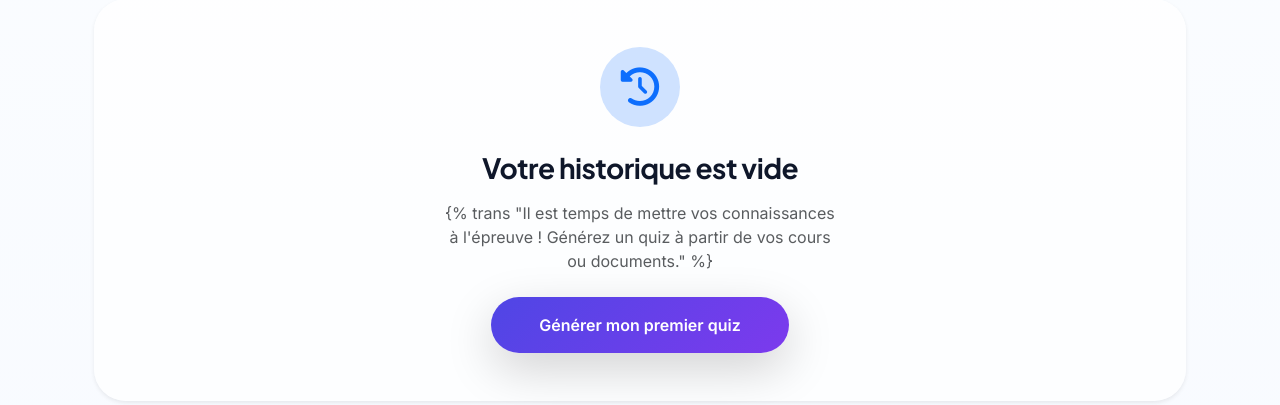
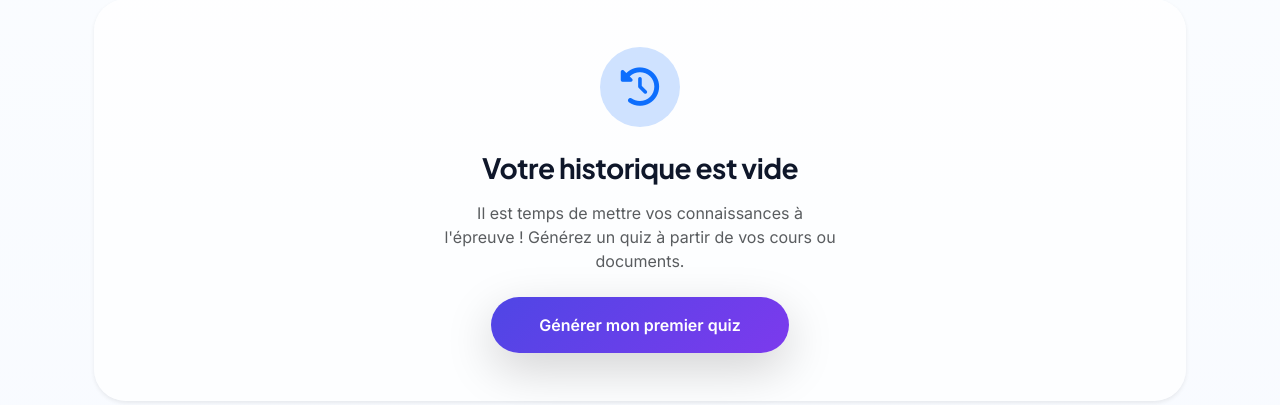
Before and after one commit to python-groupe-6/Groupe-6, a Django app: page /quiz/history/ in a window 1280 px wide. Shown: the part 300-705 px from the top of the page. Run offline with Django 5.2, Linux system fonts and the light colour scheme; the visitor is signed in with stand-in values (Sample User, id 1); data that the repository does not hold is empty; some libraries are stand-ins or nearby versions.

Commit message:
Modification sur la page Historique

```diff
--- a/quiz/templates/quiz/quiz_history.html
+++ b/quiz/templates/quiz/quiz_history.html
@@ -1,18 +1,18 @@
 {% extends 'base.html' %}
-{% load i18n static %}
+{% load static %}
 
-{% block title %}{% trans "Historique des Quiz" %} - EduQuiz AI{% endblock %}
+{% block title %}Historique des Quiz - EduQuiz AI{% endblock %}
 
 {% block content %}
 <div class="container py-5 animate-fade-in">
     <!-- Header Section -->
     <div class="d-flex flex-column flex-md-row justify-content-between align-items-md-center gap-4 mb-5">
         <div>
-            <h1 class="brand-font mb-2">{% trans "Historique" %}</h1>
-            <p class="text-muted">{% trans "Suivez vos progrès et analysez vos performances." %}</p>
+            <h1 class="brand-font mb-2">Historique</h1>
+            <p class="text-muted">Suivez vos progrès et analysez vos performances.</p>
         </div>
         <a href="{% url 'quiz:quiz_setup' %}" class="btn-primary-custom text-decoration-none shadow-sm">
-            <i class="fas fa-plus me-2"></i>{% trans "Nouveau Quiz" %}
+            <i class="fas fa-plus me-2"></i>Nouveau Quiz
         </a>
     </div>
 
@@ -25,7 +25,7 @@
                     <i class="fas fa-check-circle"></i>
                 </div>
                 <h3 class="fw-bold mb-1">{{ total_quizzes }}</h3>
-                <p class="text-muted small mb-0">{% trans "Quiz Terminés" %}</p>
+                <p class="text-muted small mb-0">Quiz Terminés</p>
             </div>
         </div>
         <div class="col-6 col-md-3">
@@ -34,7 +34,7 @@
                     <i class="fas fa-star"></i>
                 </div>
                 <h3 class="fw-bold mb-1">{{ best_score }}</h3>
-                <p class="text-muted small mb-0">{% trans "Meilleur Score" %}</p>
+                <p class="text-muted small mb-0">Meilleur Score</p>
             </div>
         </div>
         <div class="col-6 col-md-3">
@@ -43,7 +43,7 @@
                     <i class="fas fa-chart-line"></i>
                 </div>
                 <h3 class="fw-bold mb-1">{{ avg_score }}</h3>
-                <p class="text-muted small mb-0">{% trans "Moyenne" %}</p>
+                <p class="text-muted small mb-0">Moyenne</p>
             </div>
         </div>
         <div class="col-6 col-md-3">
@@ -53,13 +53,10 @@
                 </div>
                 <h3 class="fw-bold mb-1">
                     {% if total_quizzes > 0 %}
-                    {% if avg_score >= 8 %}{% trans "B" %}{% elif avg_score >= 5 %}{% trans "C" %}{% else %}{% trans "D"
-                    %}{% endif %}
-                    {% else %}
-                    -
-                    {% endif %}
+                    {% if avg_score >= 8 %}A{% elif avg_score >= 5 %}C{% else %}D{% endif %}
+                    {% else %}-{% endif %}
                 </h3>
-                <p class="text-muted small mb-0">{% trans "Niveau" %}</p>
+                <p class="text-muted small mb-0">Niveau</p>
             </div>
         </div>
     </div>
@@ -71,8 +68,13 @@
             <div class="card history-card border-0 rounded-4 h-100 shadow-sm transition-hover">
                 <div class="card-body p-4">
                     <div class="d-flex justify-content-between align-items-start mb-3">
-                        <div
-                            class="score-badge p-2 px-3 rounded-pill {% if item.score >= 4 %}excellent{% elif item.score >= 3 %}good{% else %}retry{% endif %}">
+                        {% if item.score >= 4 %}
+                        <div class="score-badge p-2 px-3 rounded-pill excellent">
+                            {% elif item.score >= 3 %}
+                            <div class="score-badge p-2 px-3 rounded-pill good">
+                                {% else %}
+                                <div class="score-badge p-2 px-3 rounded-pill retry">
+                                    {% endif %}
                                     <span class="fw-bold">{{ item.score }}</span>
                                     <span class="opacity-50 mx-1">/</span>
                                     <span>{{ item.total_questions }}</span>
@@ -83,8 +85,11 @@
                                 </div>
                             </div>
 
-                    <h5 class="fw-bold mb-3">{% if item.quiz %}{{ item.quiz.title }}{% else %}{% trans "Quiz sur
-                        Document" %}{% endif %}</h5>
+                            {% if item.quiz %}
+                            <h5 class="fw-bold mb-3">{{ item.quiz.title }}</h5>
+                            {% else %}
+                            <h5 class="fw-bold mb-3">Quiz sur Document</h5>
+                            {% endif %}
 
                             <div class="metadata-row d-flex flex-wrap gap-3 mb-4">
                                 <div class="meta-item">
@@ -100,38 +105,32 @@
                             <div class="progress-container mb-4">
                                 {% widthratio item.score item.total_questions 100 as score_pct %}
                                 <div class="progress mb-2" style="height: 8px; border-radius: 10px;">
-                            <div class="progress-bar rounded-pill progress-dynamic {% if item.score >= 4 %}bg-success{% elif item.score >= 3 %}bg-primary{% else %}bg-warning{% endif %}"
+                                    {% if item.score >= 4 %}
+                                    <div class="progress-bar rounded-pill progress-dynamic bg-success"
                                         role="progressbar" data-width="{{ score_pct }}"></div>
+                                    {% elif item.score >= 3 %}
+                                    <div class="progress-bar rounded-pill progress-dynamic bg-primary"
+                                        role="progressbar" data-width="{{ score_pct }}"></div>
+                                    {% else %}
+                                    <div class="progress-bar rounded-pill progress-dynamic bg-warning"
+                                        role="progressbar" data-width="{{ score_pct }}"></div>
+                                    {% endif %}
                                 </div>
                                 <div class="d-flex justify-content-between small text-muted">
-                            <span>{% trans "Progression" %}</span>
+                                    <span>Progression</span>
                                     <span>{{ score_pct }}%</span>
                                 </div>
                             </div>
 
-                    <!-- Details Placeholder with better design -->
                             <div class="mt-auto">
                                 <button class="btn btn-light-custom w-100 rounded-pill py-2 small fw-medium" disabled>
-                            <i class="fas fa-info-circle me-1"></i> {% trans "Analyse bientôt disponible" %}
+                                    <i class="fas fa-info-circle me-1"></i> Analyse bientôt disponible
                                 </button>
                             </div>
                         </div>
                     </div>
                 </div>
                 {% endfor %}
-    </div>
-
-    <!-- Hidden data for JavaScript -->
-    <div id="historyDataContainer" style="display: none;" data-history='[
-            {% for item in history|dictsort:"completed_at" %}
-            {
-                "date": "{{ item.completed_at|date:"d/m" }}",
-                "score": {{ item.score }},
-                "total": {{ item.total_questions }},
-                "percent": {% widthratio item.score item.total_questions 100 %}
-            }{% if not forloop.last %},{% endif %}
-            {% endfor %}
-         ]'>
             </div>
 
             {% else %}
@@ -142,20 +141,20 @@
                         <i class="fas fa-history fa-2x"></i>
                     </div>
                 </div>
-        <h3 class="fw-bold mb-3">{% trans "Votre historique est vide" %}</h3>
+                <h3 class="fw-bold mb-3">Votre historique est vide</h3>
                 <p class="text-muted mb-4 mx-auto" style="max-width: 400px;">
-            {% trans "Il est temps de mettre vos connaissances à l'épreuve ! Générez un quiz à partir de vos cours ou
-            documents." %}
+                    Il est temps de mettre vos connaissances à l'épreuve ! Générez un quiz à partir de vos cours ou
+                    documents.
                 </p>
-        <a href="{% url 'quiz:quiz_setup' %}" class="btn-primary-custom text-decoration-none px-5 py-3 shadow-lg">
-            {% trans "Générer mon premier quiz" %}
+                <a href="{% url 'quiz:quiz_setup' %}"
+                    class="btn-primary-custom text-decoration-none px-5 py-3 shadow-lg">
+                    Générer mon premier quiz
                 </a>
             </div>
             {% endif %}
         </div>
 
         <style>
-    /* Stats Layout */
             .stats-icon-wrapper {
                 width: 48px;
                 height: 48px;
@@ -166,7 +165,6 @@
                 font-size: 1.25rem;
             }
 
-    /* Score Badges */
             .score-badge {
                 border: 1px solid transparent;
                 transition: all 0.3s ease;
@@ -190,13 +188,11 @@
                 border-color: rgba(245, 158, 11, 0.2);
             }
 
-    /* Metadata Items */
             .meta-item {
                 font-size: 0.875rem;
                 color: var(--text-muted);
             }
 
-    /* Custom Button */
             .btn-light-custom {
                 background: var(--bg-main);
                 border: 1px solid var(--border);
@@ -204,7 +200,6 @@
                 transition: all 0.2s ease;
             }
 
-    /* Empty state overrides */
             .icon-circle {
                 width: 80px;
                 height: 80px;
@@ -214,7 +209,6 @@
                 justify-content: center;
             }
 
-    /* Dynamic progress logic */
             .progress-dynamic {
                 transition: width 1s cubic-bezier(0.4, 0, 0.2, 1);
                 width: 0;
@@ -226,71 +220,9 @@
                 setTimeout(() => {
                     document.querySelectorAll('.progress-dynamic').forEach(bar => {
                         const width = bar.getAttribute('data-width');
-                if (width) {
-                    bar.style.width = width + '%';
-                }
+                        if (width) bar.style.width = width + '%';
                     });
                 }, 300);
             });
         </script>
-
-<script src="https://cdn.plot.ly/plotly-2.27.0.min.js"></script>
-<script>
-    document.addEventListener('DOMContentLoaded', function () {
-        const container = document.getElementById('historyDataContainer');
-        if (!container) return;
-
-        const historyData = JSON.parse(container.getAttribute('data-history') || '[]');
-
-        if (historyData.length > 0) {
-            const trace = {
-                x: historyData.map(d => d.date),
-                y: historyData.map(d => d.percent),
-                type: 'scatter',
-                mode: 'lines+markers',
-                name: 'Score %',
-                line: {
-                    color: '#4f46e5',
-                    width: 3,
-                    shape: 'spline'
-                },
-                marker: {
-                    size: 8,
-                    color: '#4f46e5'
-                },
-                fill: 'tozeroy',
-                fillcolor: 'rgba(79, 70, 229, 0.05)'
-            };
-
-            const layout = {
-                margin: { t: 10, b: 40, l: 40, r: 10 },
-                xaxis: {
-                    showgrid: false,
-                    tickfont: { size: 10, color: '#6b7280' }
-                },
-                yaxis: {
-                    range: [0, 105],
-                    tickfont: { size: 10, color: '#6b7280' },
-                    gridcolor: '#f3f4f6'
-                },
-                paper_bgcolor: 'rgba(0,0,0,0)',
-                plot_bgcolor: 'rgba(0,0,0,0)',
-                hovermode: 'closest'
-            };
-
-            const config = {
-                displayModeBar: false,
-                responsive: true
-            };
-
-            Plotly.newPlot('progressionChart', [trace], layout, config);
-        } else {
-            document.getElementById('progressionChart').innerHTML = `
-                <div class="text-center py-5">
-                    <p class="text-muted">Pas assez de données pour générer un graphique.</p>
-                </div>
-            `;
-        }
-    });
-</script>
         {% endblock %}
```
Lines whose indentation alone changed are shown as unchanged.
